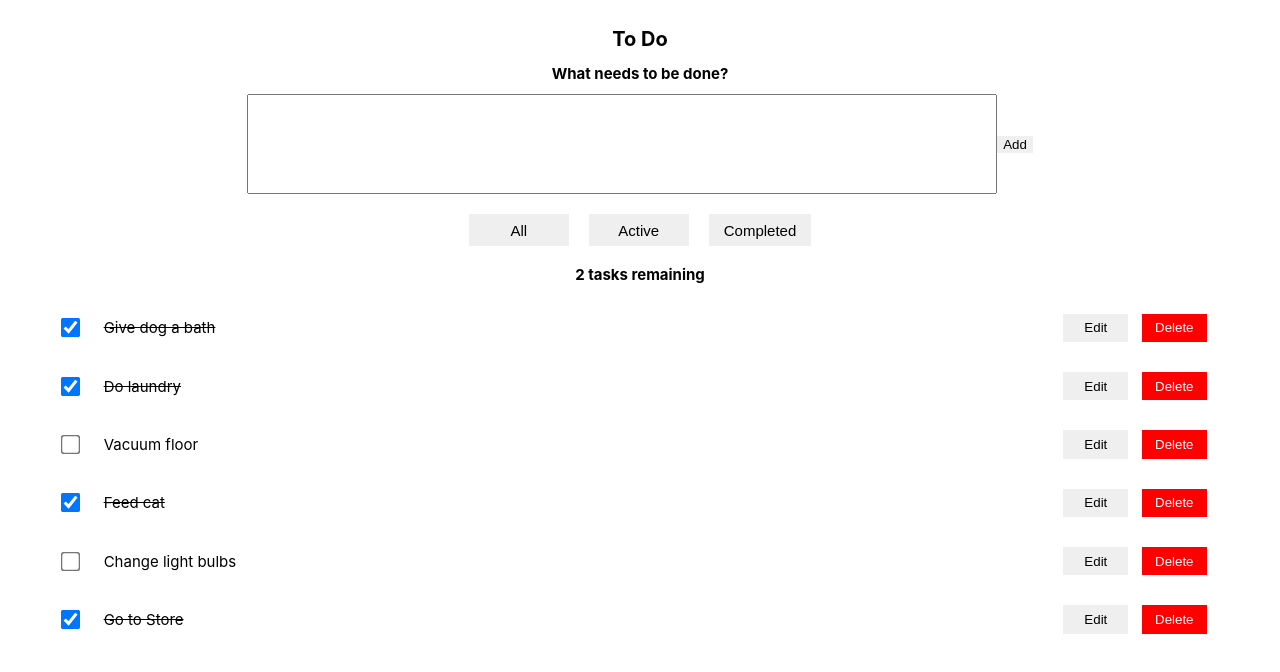
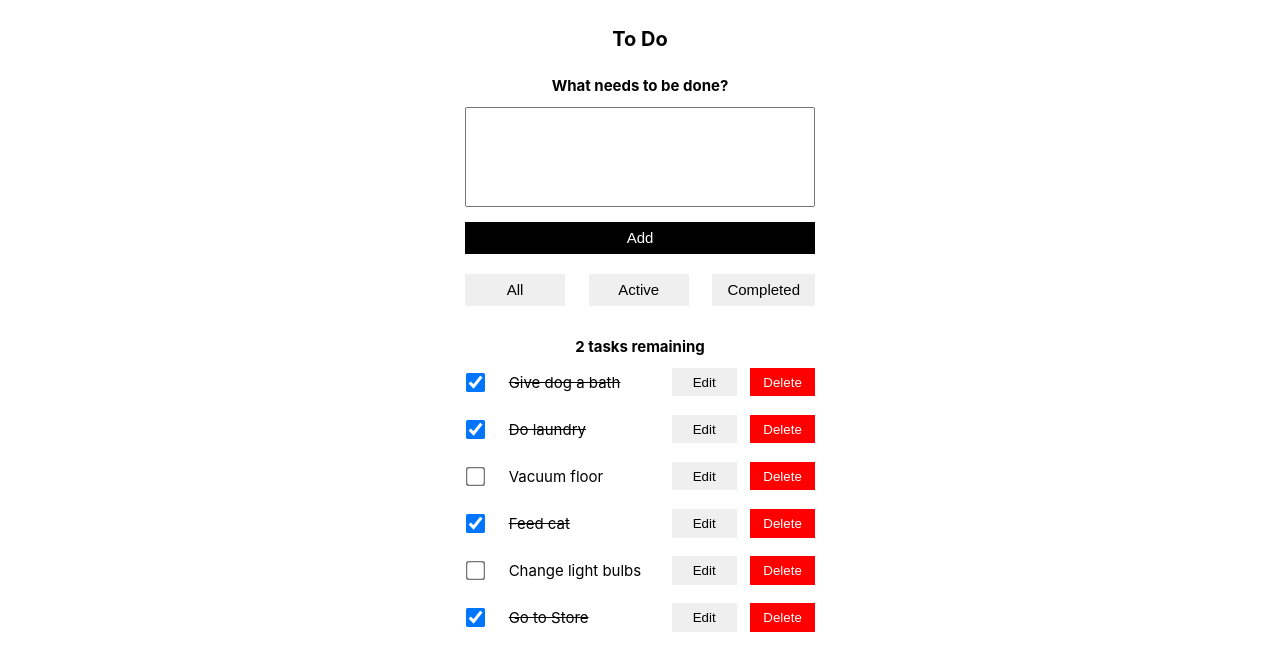
Before and after one commit to williamyap90/react-class-to-do, a React (Create React App) app: page / in a window 1280 px wide. Shown: the top 672 px of the page. Built offline with nearby package versions, Linux system fonts and the light colour scheme.

Commit message:
add styling to center/align with contents

```diff
--- a/src/App.css
+++ b/src/App.css
@@ -5,13 +5,13 @@
 }
 html {
   font: 62.5% / 1.15 sans-serif;
+  text-align: center;
 }
 
 body {
-  margin: 0;
+  margin: 0 auto;
   height: 100vh;
   padding: 1.5em;
-  text-align: center;
 }
 
 button {
@@ -21,7 +21,7 @@ button {
 }
 
 input[type='text'] {
-  width: 60%;
+  width: 350px;
   height: 100px;
 }
 
@@ -30,12 +30,22 @@ input[type='checkbox'] {
   margin-right: 2em;
 }
 
+.app-container {
+  margin: 0 auto;
+  max-width: 500px;
+  display: flex;
+  flex-direction: column;
+  align-items: center;
+  justify-content: center;
+}
+
 .todo-item {
-  display: Flex;
+  display: flex;
   align-items: center;
   justify-content: space-between;
   font-size: 1.5em;
-  margin: 2em 3em;
+  margin-bottom: 1.25em;
+  width: 350px;
 }
 
 .todo-todo-container {
@@ -46,12 +56,13 @@ input[type='checkbox'] {
 
 .todo-btn-container {
   display: flex;
+  align-self: flex-end;
 }
 
 .todo-btn-container > button {
   width: 65px;
   text-align: center;
-  margin-right: 1em;
+  margin-left: 1em;
   padding: 0.5em 1em;
 }
 
@@ -62,9 +73,9 @@ input[type='checkbox'] {
 .filters-btn-container {
   margin: 2em auto;
   display: flex;
-  width: 60%;
+  width: 350px;
   align-items: center;
-  justify-content: center;
+  justify-content: space-between;
   gap: 20px;
 }
 .filters-btn-container > button {
@@ -80,3 +91,18 @@ input[type='checkbox'] {
   margin-left: -0.2em;
   border: none;
 }
+
+.new-task {
+  display: flex;
+  flex-direction: column;
+  justify-content: center;
+  align-items: center;
+}
+.new-task > button {
+  margin-top: 1em;
+  width: 350px;
+  padding: 0.5em 1em;
+  font-size: 1.5em;
+  background-color: black;
+  color: white;
+}
--- a/src/App.js
+++ b/src/App.js
@@ -8,7 +8,7 @@ import { connect } from 'react-redux';
 class App extends Component {
   render() {
     return (
-      <div>
+      <div className="app-container">
         <Header />
         <ManageTasks toDo={this.props.toDo} addTask={this.props.addTask} updateFilter={this.props.updateFilter} filter={this.props.filter} />
         <ToDoList toDo={this.props.toDo} removeTask={this.props.removeTask} handleChecked={this.props.handleChecked} editTask={this.props.editTask} filter={this.props.filter} />
--- a/src/components/AddNewTask.jsx
+++ b/src/components/AddNewTask.jsx
@@ -20,10 +20,11 @@ class AddNewTask extends Component {
 
   render() {
     return (
-      <form className="new-task" onSubmit={this.handleSubmit}>
+      <>
         <h2>
           <label htmlFor="new-todo-input">What needs to be done?</label>
         </h2>
+        <form className="new-task" onSubmit={this.handleSubmit}>
           <input
             type="text"
             name="text"
@@ -37,6 +38,7 @@ class AddNewTask extends Component {
             Add
           </button>
         </form>
+      </>
     );
   }
 }
```
Lines whose indentation alone changed are shown as unchanged.
